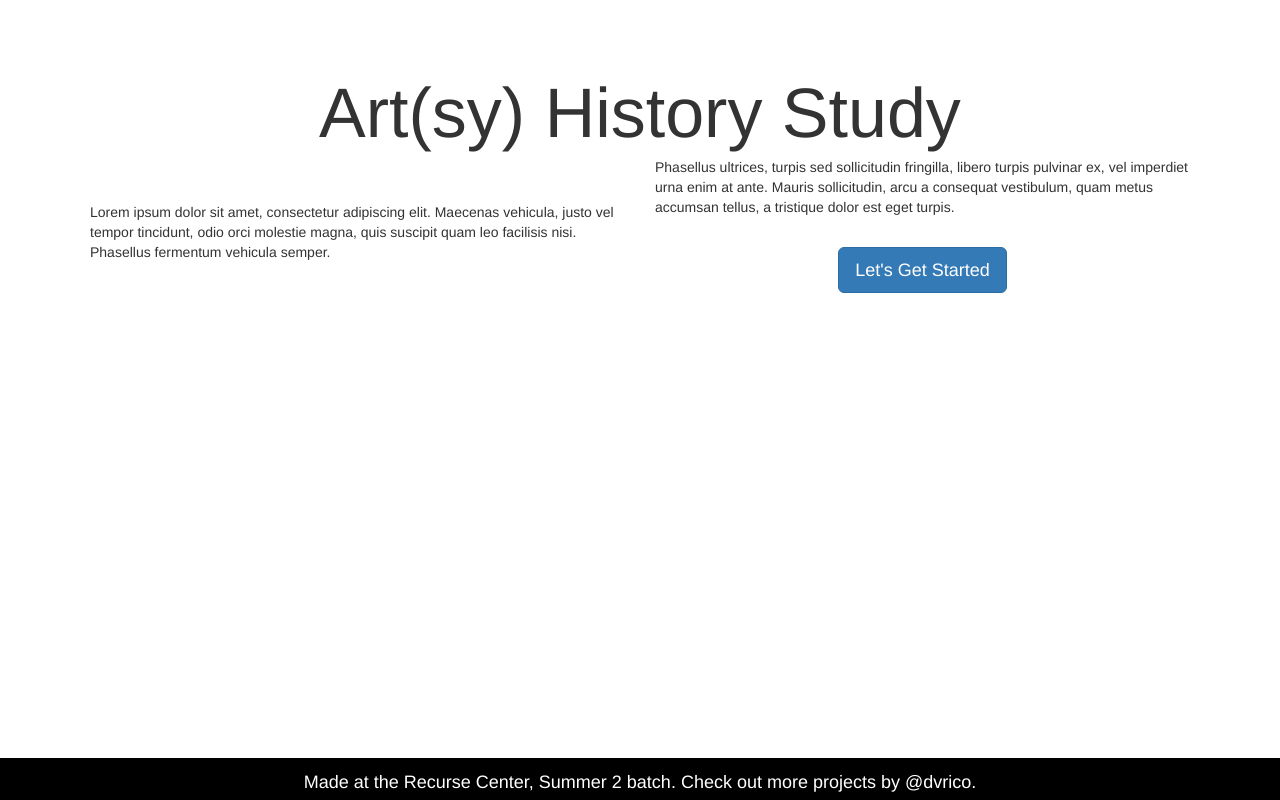
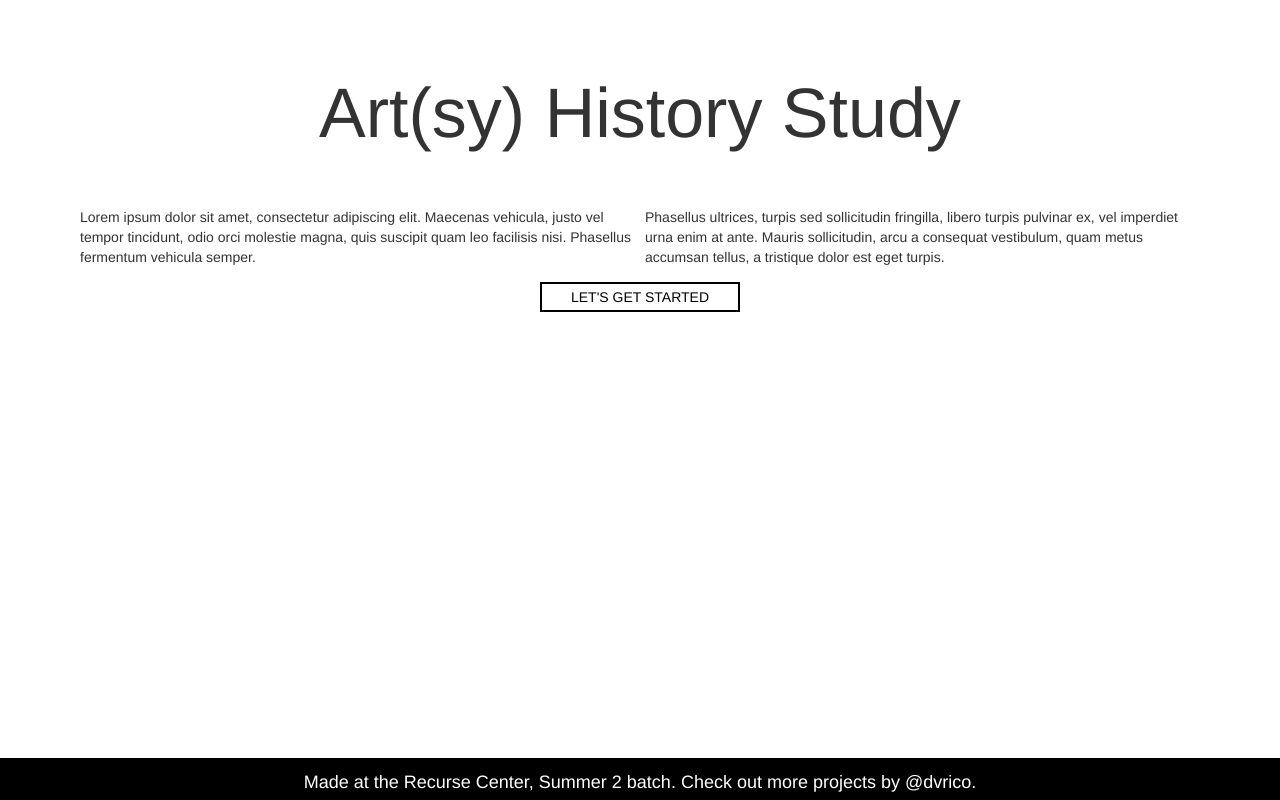
Before and after one commit to dvrico/artsy-history, a Node project: template index.html in a window 1280 px wide. Run offline with Node 20 templates, Linux system fonts and the light colour scheme; the template is opened without the code that fills it, so the values that code supplies are empty.

Commit message:
CSS ghost buttons for everybody:D

```diff
--- a/css/main.css
+++ b/css/main.css
@@ -8,14 +8,20 @@ html, body, #container {
     min-height: 100%;
 }
 
+#container {
+    display: flex;
+    flex-flow: row wrap;
+    justify-content: center;
+    padding: 75px 75px 0px 75px;
+    /*margin: 75px 75px 0px 75px;*/
+}
+/*
 body > #container {
     height: auto;
     min-height: 100%;
-    padding-top: 75px;
-    padding-left: 75px;
-    padding-right: 75px;
+
 }
-
+*/
 h1 {
   display: block;
   margin: 0 auto;
@@ -23,8 +29,18 @@ h1 {
   font-size: 5em;
 }
 
+#intro-text-box {
+    padding: 50px 0px 50px 0px;
+}
+
+.intro-text {
+    align-self: center;
+    padding: 5px;
+}
+
+/*
 #introTextOne {
-    padding-top: 50px;
+
     padding-bottom: 5px;
 }
 
@@ -32,8 +48,33 @@ h1 {
     padding-top: 5px;
     padding-bottom: 20px;
 }
+*/
 
-.panelButton {
+.ghost-button-border {
+    display: inline-block;
+    width: 200px;
+    padding: 3px;
+    color: #000;
+    background-color: #fff;
+    border: 2px solid #000;
+    text-align: center;
+    outline: none;
+    text-decoration: none;
+    text-transform: uppercase;
+    margin: 10px;
+    transition: border-color 0.2s ease-out,
+              color 0.2s ease-out;
+}
+
+.ghost-button-border:hover,
+.ghost-button-border:active {
+  border-color: #6A0BC1;
+  color: #6A0BC1;
+  transition: border-color 0.3s ease-in,
+              color 0.3s ease-in;
+}
+
+.center-button {
     display: block;
     margin-left: auto;
     margin-right: auto;
@@ -46,7 +87,6 @@ h1 {
   background-color: #fff;
   color: black;
   border: 1px solid black;
-  border-radius: 5px;
   text-align: center;
   outline: none;
   text-decoration: none;
--- a/index.html
+++ b/index.html
@@ -12,13 +12,15 @@
 
             <div class="panelOne" ng-show="panelIsSelected(1)">
                 <h1>Art(sy) History Study</h1>
-                <div class="col-md-6" id="introTextOne">
-                    <p>Lorem ipsum dolor sit amet, consectetur adipiscing elit. Maecenas vehicula, justo vel tempor tincidunt, odio orci molestie magna, quis suscipit quam leo facilisis nisi. Phasellus fermentum vehicula semper.</p>
+                <div id="intro-text-box">
+                    <div class="intro-text col-md-6">
+                        <p>Lorem ipsum dolor sit amet, consectetur adipiscing elit. Maecenas vehicula, justo vel tempor tincidunt, odio orci molestie magna, quis suscipit quam leo facilisis nisi. Phasellus fermentum vehicula semper.</p>
+                    </div>
+                    <div class="intro-text col-md-6">
+                        <p>Phasellus ultrices, turpis sed sollicitudin fringilla, libero turpis pulvinar ex, vel imperdiet urna enim at ante. Mauris sollicitudin, arcu a consequat vestibulum, quam metus accumsan tellus, a tristique dolor est eget turpis.</p>
+                    </div>
                 </div>
-                <div class="col-md-6" id="introTextTwo">
-                    <p>Phasellus ultrices, turpis sed sollicitudin fringilla, libero turpis pulvinar ex, vel imperdiet urna enim at ante. Mauris sollicitudin, arcu a consequat vestibulum, quam metus accumsan tellus, a tristique dolor est eget turpis.</p>
-                </div>
-                <button type="button" class="btn btn-primary btn-lg panelButton" ng-click="panelSelectTab(2)">Let's Get Started</button>
+                <button type="button" class="center-button ghost-button-border" ng-click="panelSelectTab(2)">Let's Get Started</button>
             </div>
 
             <div class="panel" ng-show="panelIsSelected(2)">
```
